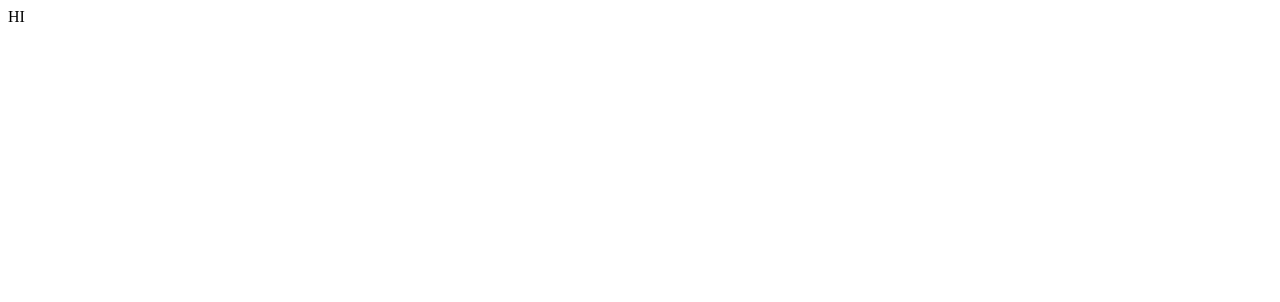
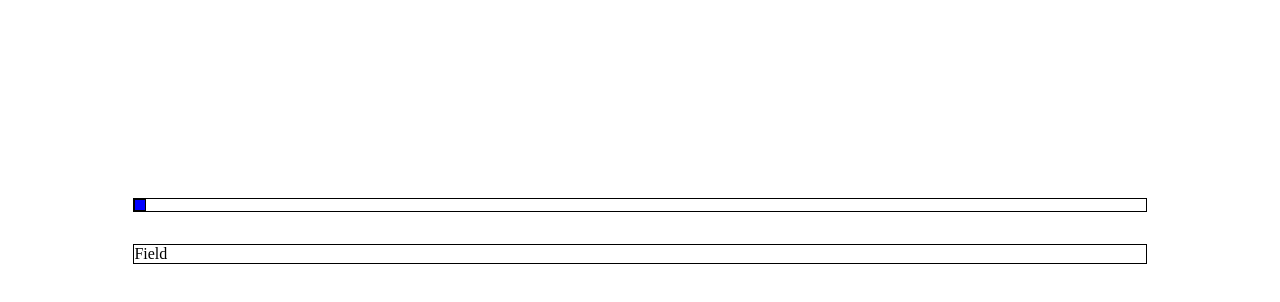
Before and after one commit to andSKLV/ants, a React (Create React App) app: page / in a window 1280 px wide. Shown: the top 302 px of the page. Built offline with nearby package versions, Linux system fonts and the light colour scheme.

Commit message:
Fiedl,ControlBar,Cells

```diff
--- a/package.json
+++ b/package.json
@@ -5,7 +5,8 @@
   "dependencies": {
     "react": "^16.8.2",
     "react-dom": "^16.8.2",
-    "react-scripts": "2.1.5"
+    "react-scripts": "2.1.5",
+    "styled-components": "^4.1.3"
   },
   "scripts": {
     "start": "react-scripts start",
--- a/src/components/App/App.js
+++ b/src/components/App/App.js
@@ -1,8 +1,16 @@
 import React from "react";
+import "./style.css";
+import ControlBar from "../ControlBar";
+import Field from "../Field";
 
 class App extends React.Component {
   render() {
-    return <div>HI</div>;
+    return (
+      <div className="App">
+        <ControlBar />
+        <Field />
+      </div>
+    );
   }
 }
 export default App;
--- /dev/null
+++ b/src/components/App/style.css
@@ -0,0 +1,23 @@
+.App {
+  display: flex;
+  flex-direction: column;
+  align-items: center;
+}
+.ControlBar {
+  margin-top: 15%;
+  border: 1px solid black;
+  min-width: 80%;
+}
+.Field {
+  margin-top: 32px;
+  border: 1px solid black;
+  min-width: 80%;
+}
+.Cell {
+  width: 10px;
+  height: 10px;
+  margin: 0px;
+  padding: 0px;
+  border: 1px solid black;
+  box-sizing: content-box;
+}
--- /dev/null
+++ b/src/components/Cell/Cell.js
@@ -0,0 +1,29 @@
+import React from "react";
+
+const getColor = type => {
+  switch (type) {
+    case "enemy":
+      return "red";
+    case "friend":
+      return "blue";
+    case "honey":
+      return "yellow";
+    case "wall":
+      return "black";
+    default:
+      return "white";
+  }
+};
+const Cell = props => {
+  const { type, onClick } = props;
+  const style = { backgroundColor: getColor(type) };
+
+  return (
+    <div
+      className="Cell"
+      style={style}
+      onClick={() => onClick && onClick(type)}
+    />
+  );
+};
+export default Cell;
--- /dev/null
+++ b/src/components/Cell/index.js
@@ -0,0 +1,2 @@
+import Cell from "./Cell.js";
+export default Cell;
--- /dev/null
+++ b/src/components/ControlBar/ControlBar.js
@@ -0,0 +1,12 @@
+import React from "react";
+import Cell from "../Cell";
+
+const ControlBar = props => {
+  return (
+    <div className="ControlBar">
+      <Cell type="friend" />
+    </div>
+  );
+};
+
+export default ControlBar;
--- /dev/null
+++ b/src/components/ControlBar/index.js
@@ -0,0 +1,2 @@
+import ControlBar from "./ControlBar.js";
+export default ControlBar;
--- /dev/null
+++ b/src/components/Field/Field.js
@@ -0,0 +1,6 @@
+import React from "react";
+
+const Field = props => {
+  return <div className="Field">Field</div>;
+};
+export default Field;
--- /dev/null
+++ b/src/components/Field/index.js
@@ -0,0 +1,2 @@
+import Field from "./Field.js";
+export default Field;
```
Also changed, not shown: 1 other file (tests, documents, lock files or other folders).
